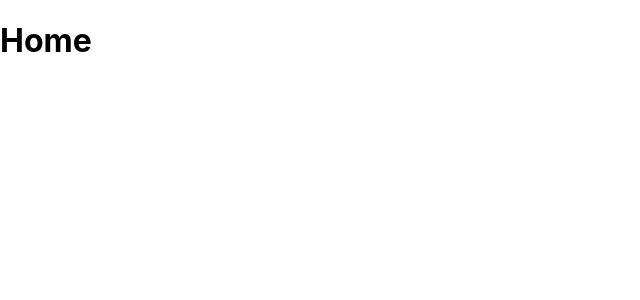
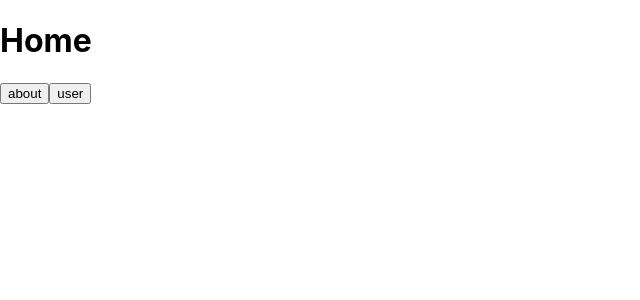
Before and after one commit to haris0/basic-nextjs-ts, a Next.js app: page / in a window 1280 px wide. Shown: the top 300 px of the page, without its empty margins (0-640 px from the left). Built offline with nearby package versions, Linux system fonts and the light colour scheme.

Commit message:
Link Component Navigation

```diff
--- a/pages/index.tsx
+++ b/pages/index.tsx
@@ -1,9 +1,16 @@
 import type { NextPage } from 'next';
+import Link from 'next/link';
 
 const Home: NextPage = () => (
-  <div>
+  <>
     <h1>Home</h1>
-  </div>
+    <Link href="/about">
+      <button type="button">about</button>
+    </Link>
+    <Link href="/user">
+      <button type="button">user</button>
+    </Link>
+  </>
 );
 
 export default Home;
```
Also changed, not shown: .eslintrc.json.
